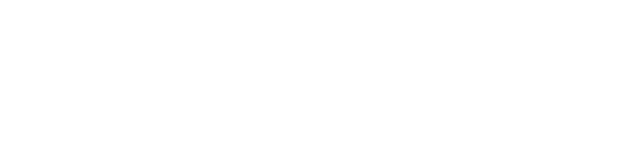
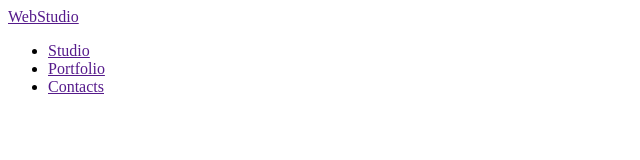
Before and after one commit to daria1kalashnikova/goit-markup-hw-01, a plain HTML site: page index.html in a window 1280 px wide. Shown: the whole page, without its empty margins (0-640 px from the left). Drawn offline with Linux system fonts and the light colour scheme.

Commit message:
add basic html

```diff
--- a/index.html
+++ b/index.html
@@ -5,5 +5,40 @@
     <meta name="viewport" content="width=device-width, initial-scale=1.0" />
     <title>Document</title>
   </head>
-  <body></body>
+  <body>
+    <!-- #region Header-->
+    <header>
+      <nav>
+        <a href="">WebStudio</a>
+        <ul>
+          <li>
+            <a href="">Studio</a>
+          </li>
+          <li>
+            <a href="">Portfolio</a>
+          </li>
+          <li>
+            <a href="">Contacts</a>
+          </li>
+        </ul>
+      </nav>
+    </header>
+    <!-- #endregion Header-->
+    <!-- #region Main -->
+    <main>
+      <!-- #region Hero -->
+      <section></section>
+      <!-- #endregion Hero -->
+      <!-- #region Advantages -->
+      <section></section>
+      <!-- #endregion Advantages -->
+      <!-- #region Team -->
+      <section></section>
+      <!-- #endregion Team -->
+    </main>
+    <!-- #endregion Main -->
+    <!-- #region Footer -->
+    <footer></footer>
+    <!-- #endregion Footer -->
+  </body>
 </html>
```
Also changed, not shown: .prettierrc.json (added), 1 other file.
